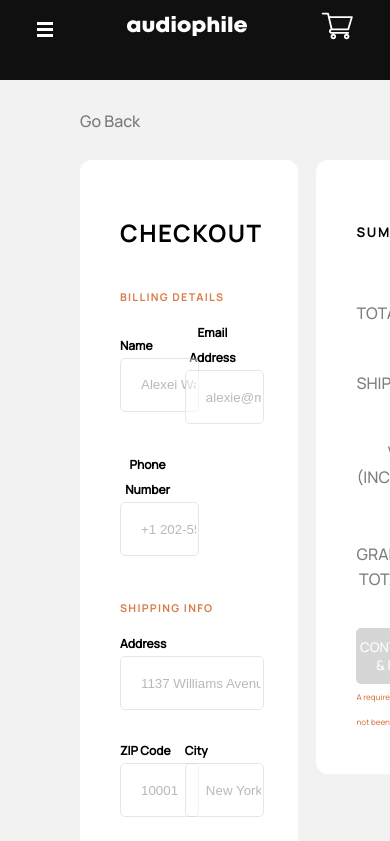
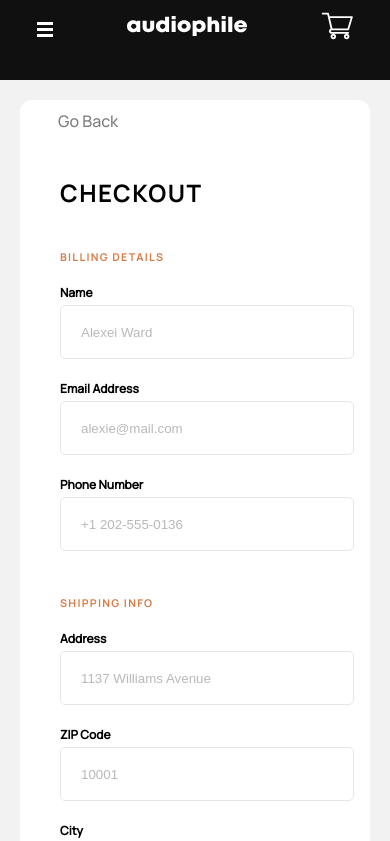
Before and after one commit to frankie-frank-frank/azubi-africa-tmp, a React (Create React App) app: page /checkout in a window 390 px wide. Shown: the top 841 px of the page. Built offline with nearby package versions, Linux system fonts and the light colour scheme; the HTML template or start-up script is replaced by a standard one.

Commit message:
checkout responsiveness

```diff
--- a/src/components/checkout/CheckoutPage.js
+++ b/src/components/checkout/CheckoutPage.js
@@ -8,11 +8,14 @@ import LongField from "./form/LongField";
 import HSixHeader from "./form/HSixHeader";
 import PaymentOptionButton from "./form/PaymentOptionButton";
 import SubTotalField from "./form/SubTotalField";
+import { useWindowWidth } from "../../custom-hooks"
 
 export default function CheckoutPage() {
 
   const [hoverGoBack, setHoverGoBack] = useState(false);
   const navigate = useNavigate();
+  const width = useWindowWidth();
+  const isMobile = width < 768;
 
   const [billingName, setBillingName] = useState()
   const [emailAddress, setEmailAddress] = useState()
@@ -79,7 +82,14 @@ export default function CheckoutPage() {
   }
 
   return (
-    <div style={{display: "flex", position: "relative", background: "#F2F2F2", padding: "80px", gap: "8%"}}>
+    <div style={{
+      display: "flex",
+      position: "relative",
+      flexDirection: isMobile ? "column" : "row",
+      background: "#F2F2F2",
+      padding: isMobile ? "0px" : "80px",
+      gap: "8%"
+    }}>
       <button
         style={{
           opacity: hoverGoBack ? "1" : "0.5",
@@ -89,6 +99,7 @@ export default function CheckoutPage() {
           cursor: "pointer",
           top: "30px",
           fontSize: "16px",
+          marginLeft: isMobile ? "58px" : "",
           color: hoverGoBack ? "#d87d4a" : "inherit",
           transition: "color 0.2s",
           width: "200px",
@@ -101,32 +112,32 @@ export default function CheckoutPage() {
       >
         Go Back
       </button>
-      <div style={{width: "60%", padding: "60px 40px 40px", display: "flex", flexDirection: "column", alignItems: "start", justifyContent: "center", background: "#FFF", borderRadius: "12px"}}>
+      <div style={{width: isMobile ? "" : "60%", padding: isMobile ? "80px 40px" : "60px 40px 40px", margin: isMobile ? "20px" : "", display: "flex", flexDirection: "column", alignItems: "start", justifyContent: "center", background: "#FFF", borderRadius: "12px"}}>
         <h2 style={{marginBottom: "40px"}}>CHECKOUT</h2>
         <div style={{display: "flex", flexDirection: "column", width: "100%", gap: "40px", alignItems: "start"}}>
           <div style={{display: "flex", flexDirection: "column", width: "100%", alignItems: "start", gap: "10px"}}>
             <HSixHeader text={"BILLING DETAILS"} />
-            <div style={{width: "100%", display: "flex", flexDirection: "column", gap: "28px"}}>
-              <div style={{display: "flex", alignItems: "center", justifyContent: "start", width: "100%", gap: "7%"}}>
-                <Field textInput={"Name"} style={{width: "40%"}} placeholderText={"Alexei Ward"} value={billingName} setValue={setBillingName}/>
-                <Field textInput={"Email Address"} style={{width: "40%"}} placeholderText={"alexie@mail.com"} value={emailAddress} setValue={setEmailAddress}/>
+            <div style={{width: "100%", display: "flex", flexDirection: "column", gap: isMobile ? "17px" : "28px"}}>
+              <div style={{display: "flex", alignItems: isMobile ? "start" : "center", justifyContent: isMobile ? "center" : "start", flexDirection: isMobile ? "column" : "row", width: "100%", gap: isMobile ? "17px" : "7%"}}>
+                <Field textInput={"Name"} style={{width: isMobile ? "100%" : "40%" }} placeholderText={"Alexei Ward"} value={billingName} setValue={setBillingName}/>
+                <Field textInput={"Email Address"} style={{width: isMobile ? "100%" :"40%" }} placeholderText={"alexie@mail.com"} value={emailAddress} setValue={setEmailAddress}/>
               </div>
-              <div style={{width: "40%"}}>
+              <div style={{width: isMobile ? "100%" : "40%"}}>
                 <Field textInput={"Phone Number"} placeholderText={"+1 202-555-0136"} value={phoneNumber} setValue={setPhoneNumber}/>
               </div>
             </div>
           </div>
           <div style={{width: "100%", display: "flex", flexDirection: "column", alignItems: "start", gap: "10px"}}>
             <HSixHeader text={"SHIPPING INFO"} />
-            <div style={{width: "100%", display: "flex", flexDirection: "column", gap: "28px"}}>
-              <div style={{display: "flex", alignItems: "start", justifyContent: "center", width: "87%"}}>
+            <div style={{width: "100%", display: "flex", flexDirection: "column", gap: isMobile ? "17px" : "28px"}}>
+              <div style={{display: "flex", alignItems: "start", justifyContent: "center", width: isMobile ? "100%" : "87%"}}>
                 <LongField textInput={"Address"} placeholderText={"1137 Williams Avenue"} style={{width: "100%"}} value={shippingAddress} setValue={setShippingAddress}/>
               </div>
-              <div style={{display: "flex", alignItems: "center", justifyContent: "start", width: "100%", gap: "7%"}}>
-                <Field textInput={"ZIP Code"} style={{width: "40%"}} placeholderText={"10001"} type={"number"} value={zipCode} setValue={setZipCode}/>
-                <Field textInput={"City"}  style={{width: "40%"}} placeholderText={"New York"} value={city} setValue={setCity}/>
+              <div style={{display: "flex", alignItems: "center", justifyContent: "start", width: "100%", flexDirection:  isMobile ? "column" : "row", gap: isMobile ? "17px" : "7%"}}>
+                <Field textInput={"ZIP Code"} style={{width: isMobile ? "100%" : "40%"}} placeholderText={"10001"} type={"number"} value={zipCode} setValue={setZipCode}/>
+                <Field textInput={"City"}  style={{width: isMobile ? "100%" : "40%"}} placeholderText={"New York"} value={city} setValue={setCity}/>
               </div>
-              <div style={{width: "40%"}}>
+              <div style={{width: isMobile ? "100%" : "40%"}}>
                 <Field textInput={"Country"} placeholderText={"United States"} value={country} setValue={setCountry}/>
               </div>
             </div>
@@ -153,7 +164,7 @@ export default function CheckoutPage() {
           </div>
         </div>
       </div>
-      <div style={{ width: "32%", background: "#FFF", height: "70%", borderRadius: "12px", padding: "60px 40px 40px", display: "flex", flexDirection: "column", gap: "20px"}}>
+      <div style={{ width:  isMobile ? "" : "32%", background: "#FFF", height: "70%", borderRadius: "12px", padding: isMobile ? "0px 40px 40px" : "60px 40px 40px", margin: isMobile ? "20px" : "", display: "flex", flexDirection: "column", gap: "20px"}}>
         <h5 style={{textAlign: "start"}}>SUMMARY</h5>
         <div style={{display: "flex", flexDirection: "column", alignItems: "start", justifyContent: "center"}}>
           {cartList.map(itemInput => {
```
Lines whose indentation alone changed are shown as unchanged.
